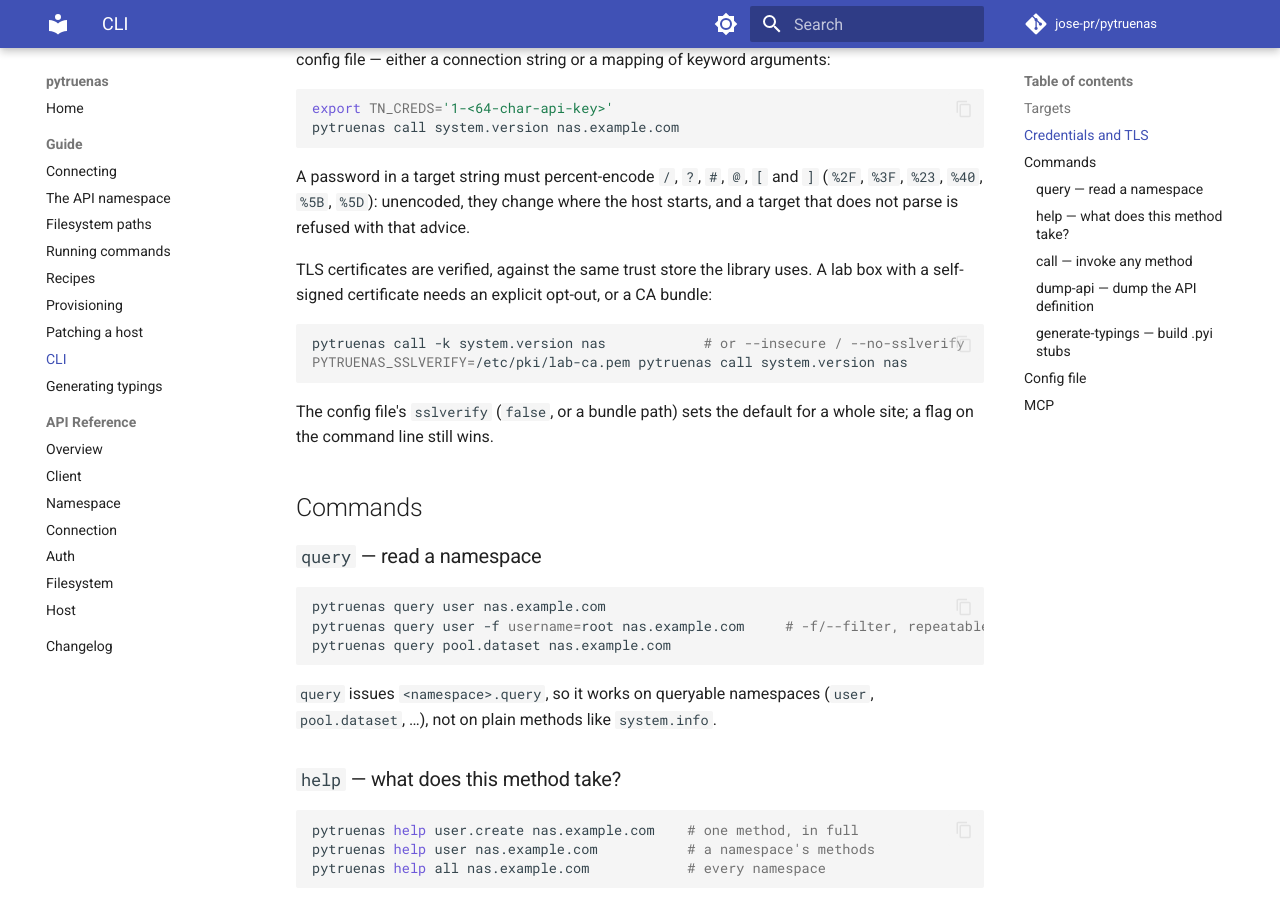
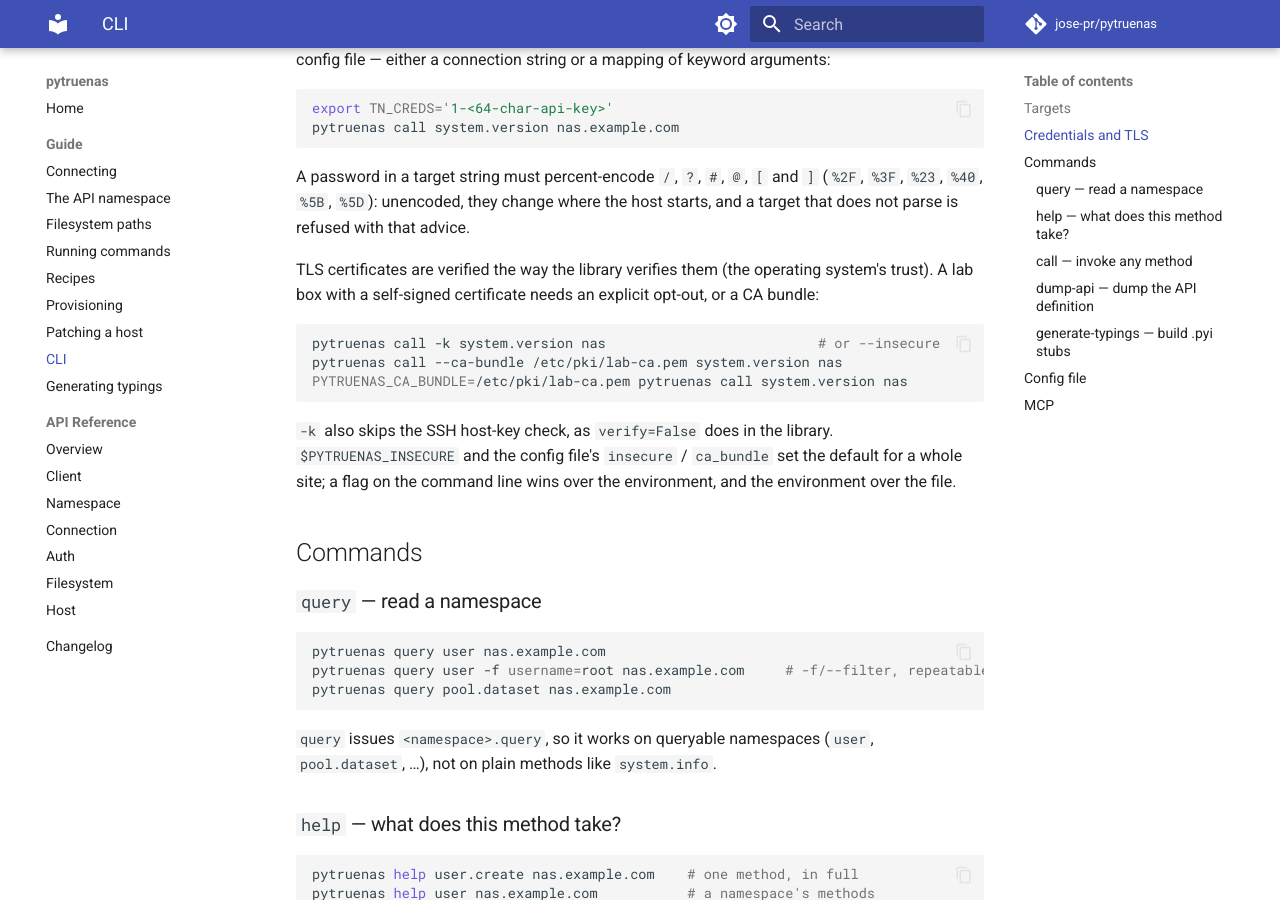
Before and after one commit to jose-pr/pytruenas, an MkDocs documentation site: the page built from docs/guide/cli.md, in a window 1280 px wide and 900 px high, scrolled down 746 px. Built offline with MkDocs 1.6.1 and Material for MkDocs 9.7.7, drawn with Linux system fonts in a browser that asks for light colours; comment, search, counter and statistics services are not loaded; some of the changed text lies outside the part shown.

Commit message:
feat!: the CLI's TLS options are -k/--insecure and --ca-bundle
--sslverify/--no-sslverify took only a boolean, so a CA bundle could come only
from $PYTRUENAS_SSLVERIFY or the config file, whose one value was either. Each
layer -- the flags, $PYTRUENAS_INSECURE/$PYTRUENAS_CA_BUNDLE, the config
file's insecure/ca_bundle -- now turns verification off or names a bundle,
and the first that does wins; the result is the library's verify=. The removed
variable and config key raise an error naming their replacements.

````diff
--- a/docs/guide/cli.md
+++ b/docs/guide/cli.md
@@ -43,17 +43,20 @@ A password in a target string must percent-encode `/`, `?`, `#`, `@`, `[` and
 `]` (`%2F`, `%3F`, `%23`, `%40`, `%5B`, `%5D`): unencoded, they change where the
 host starts, and a target that does not parse is refused with that advice.
 
-TLS certificates are verified, against the same trust store the library uses.
-A lab box with a self-signed certificate needs an explicit opt-out, or a CA
-bundle:
+TLS certificates are verified the way the library verifies them (the operating
+system's trust). A lab box with a self-signed certificate needs an explicit
+opt-out, or a CA bundle:
 
 ```bash
-pytruenas call -k system.version nas            # or --insecure / --no-sslverify
-PYTRUENAS_SSLVERIFY=/etc/pki/lab-ca.pem pytruenas call system.version nas
+pytruenas call -k system.version nas                          # or --insecure
+pytruenas call --ca-bundle /etc/pki/lab-ca.pem system.version nas
+PYTRUENAS_CA_BUNDLE=/etc/pki/lab-ca.pem pytruenas call system.version nas
 ```
 
-The config file's `sslverify` (`false`, or a bundle path) sets the default for
-a whole site; a flag on the command line still wins.
+`-k` also skips the SSH host-key check, as `verify=False` does in the library.
+`$PYTRUENAS_INSECURE` and the config file's `insecure` / `ca_bundle` set the
+default for a whole site; a flag on the command line wins over the
+environment, and the environment over the file.
 
 ## Commands
 
@@ -158,19 +161,19 @@ See [Generating typings](typings.md).
 
 ## Config file
 
-With the `config` extra, a YAML file supplies three settings, and only these;
+With the `config` extra, a YAML file supplies these settings, and only these;
 any other key is ignored (targets and options always come from the command
 line):
 
 ```yaml
 credentials: 1-<64-char-api-key>   # or a mapping: {username: root, password: ...}
-sslverify: /etc/pki/lab-ca.pem     # or false
+ca_bundle: /etc/pki/lab-ca.pem     # or: insecure: true
 commandspath: [mycommands]         # extra command sources, relative to this file
 ```
 
 - `credentials` — used for a target that carries none, after `$TN_CREDS`.
-- `sslverify` — the TLS default, below `-k`/`--[no-]sslverify` and
-  `$PYTRUENAS_SSLVERIFY`.
+- `insecure` / `ca_bundle` — the TLS default, below `-k`/`--ca-bundle` and
+  `$PYTRUENAS_INSECURE`/`$PYTRUENAS_CA_BUNDLE`.
 - `commandspath` — directories or packages to load commands from. Read only
   from a file named with `--config` or `$PYTRUENAS_CONFIG`: the implicit
   `./pytruenas.yaml` is whatever directory the CLI runs in, so its
````
Also changed, not shown: CHANGELOG.md (+6 -0 lines), examples/runpath/README.md (+1 -1 lines), 4 other files.
